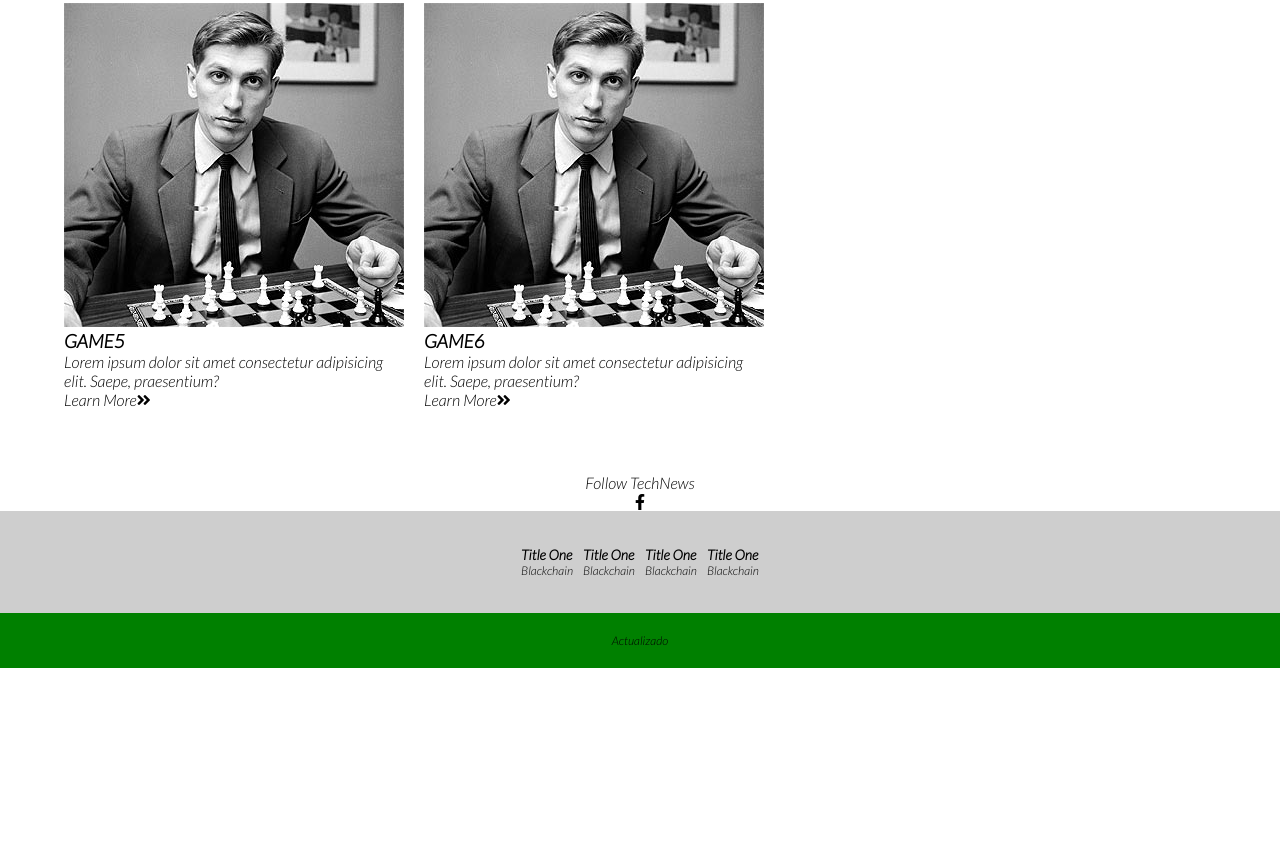
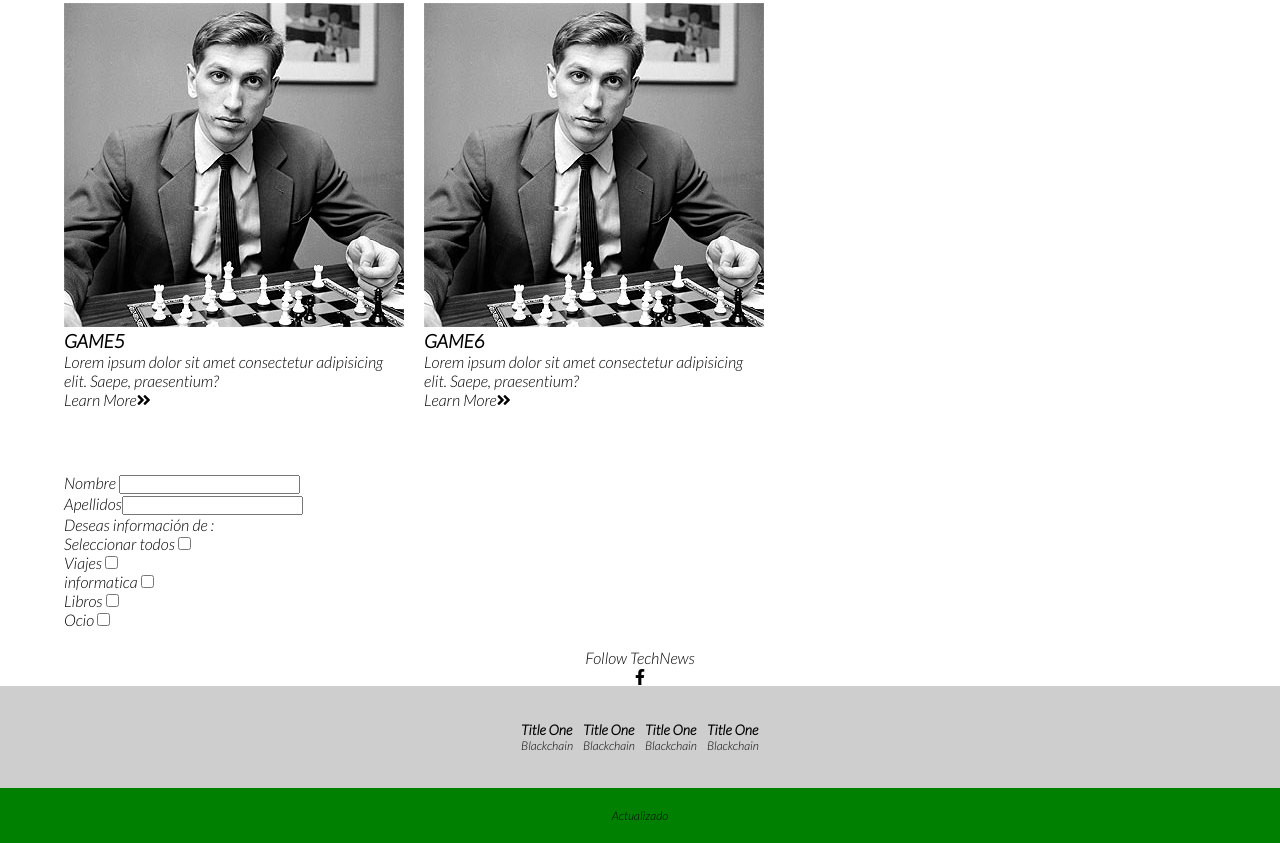
Before and after one commit to DannyVite/proyecto3, a plain HTML site: page history.html in a window 1280 px wide. Shown: the part 999-1842 px from the top of the page. Before the commit the page ends 1667 px from the top, so only its background shows below. Drawn offline with Linux system fonts and the light colour scheme.

Commit message:
Hemos agregado contenido

```diff
--- a/history.html
+++ b/history.html
@@ -12,6 +12,22 @@
     <link href="https://fonts.googleapis.com/css2?family=Lato:ital,wght@1,300&display=swap" rel="stylesheet">
     <!--CUSTOM CSS-->
     <link rel="stylesheet" href="style.css">
+
+    <script type="text/javascript">
+
+        function seleccionarTodos (opcion){
+            for (var i=1;i<=4;i++){
+                if (opcion) {
+                    document.getElementById ('ch' + i).checked = true;
+
+                }else{
+                    document.getElementById ('ch' + i).checked = false;
+                }
+            }
+        }
+
+        </script>
+        </script>
 </head>
 <body>
     <div class="menu-btn">
@@ -94,6 +110,21 @@
 
             </div>
         </div>
+        <form name="formulario" method="post" action="">
+            Nombre <input type="text" name="nombre" /><br/>
+            Apellidos<input type="text" name="apellidos" /><br/>
+            Deseas información de :<br/>
+            Seleccionar todos <input type="checkbox" name="selector" id="selector" onclick="seleccionarTodos(this.checked)"/><br/>
+
+            Viajes <input type="checkbox" name="viajes" id="ch1" /><br/>
+            informatica <input type="checkbox" name="informatica" id="ch2" /><br/>
+            Libros <input type="checkbox" name="libros" id="ch3" /><br/>
+            Ocio <input type="checkbox" name="ocio" id="ch4" /></form><br/>
+
+
+
+        </form>
+
         <section class="social">
             <p>Follow TechNews</p>
             <div class="links">
```
